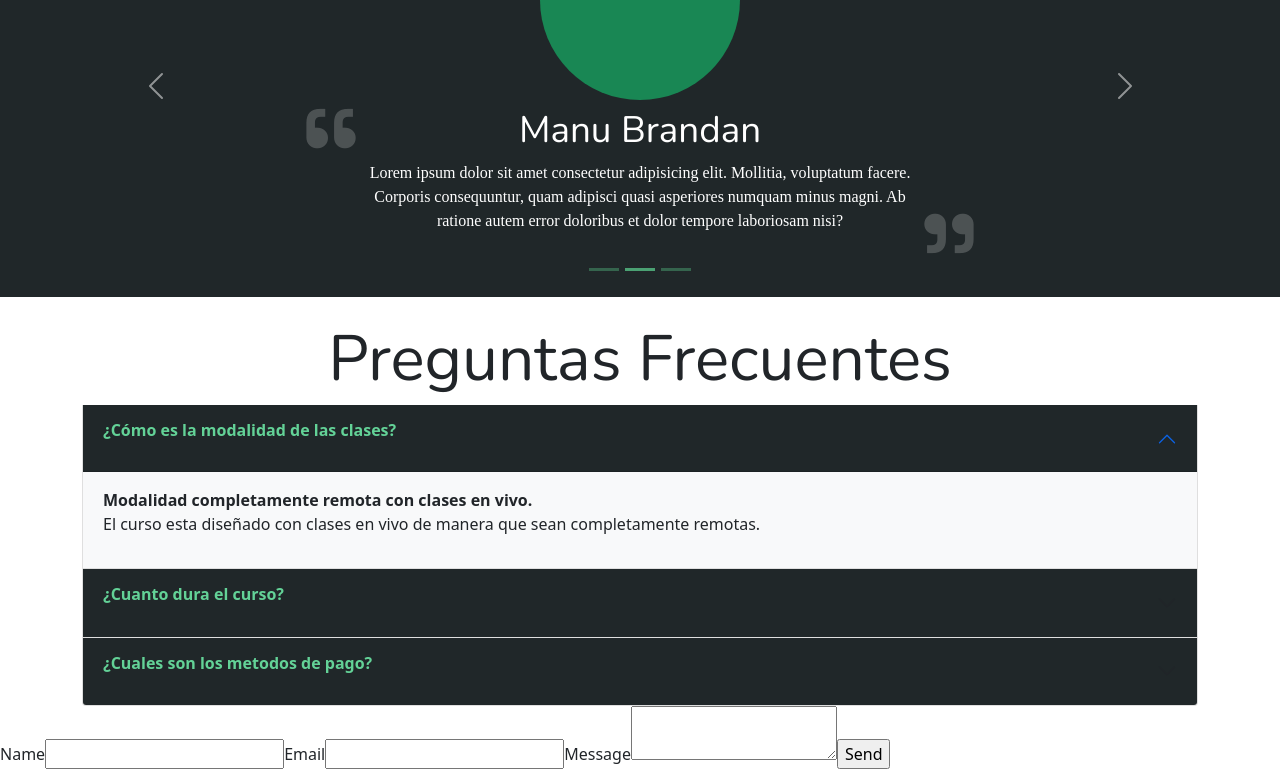
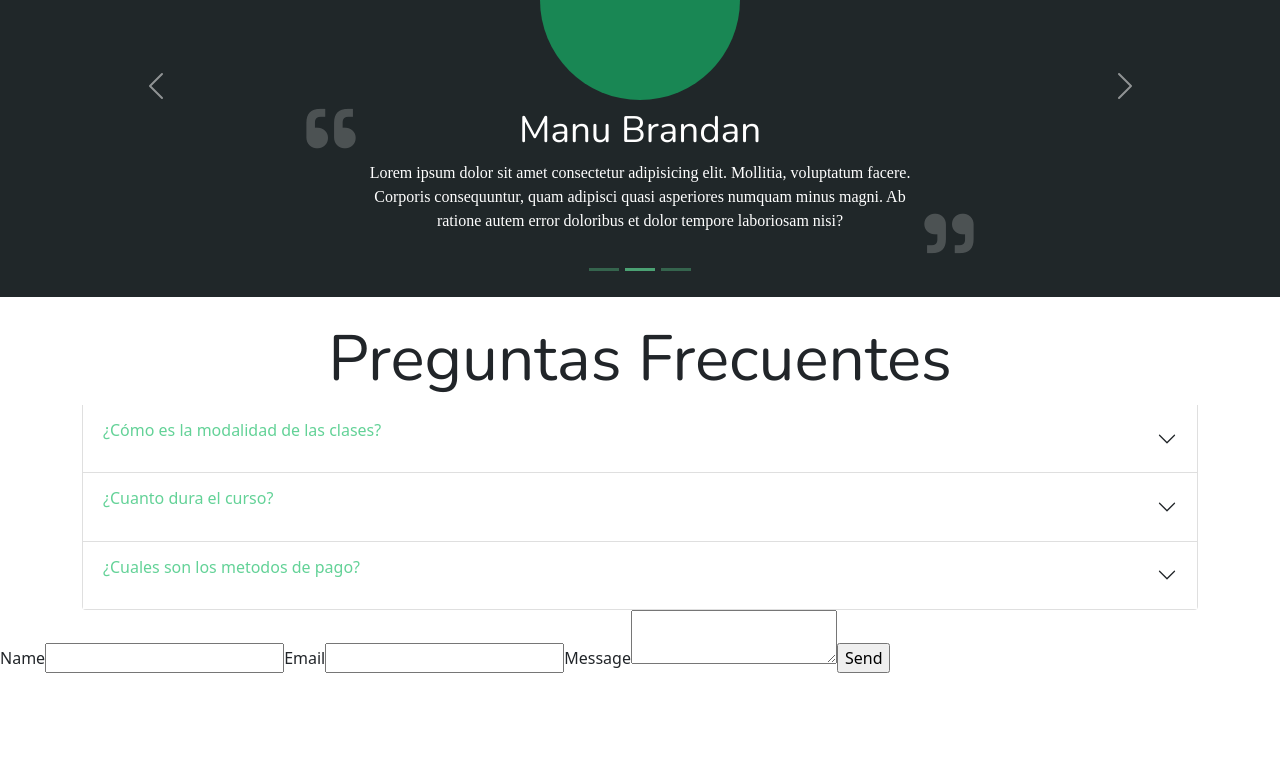
Before and after one commit to Rodriip95/devrops, a React (Create React App) app: page / in a window 1280 px wide. Shown: the part 1332-2101 px from the top of the page. After the commit the page ends 2005 px from the top, so only its background shows below. Built offline with nearby package versions, Linux system fonts and the light colour scheme; a web font is replaced by a local one.

Commit message:
cambios actuales

```diff
--- a/src/componentes/04-Cursos/Course.jsx
+++ b/src/componentes/04-Cursos/Course.jsx
@@ -63,7 +63,7 @@ export default function Course(){
                                 <span>Cupos limitados</span>
                             </div>
                             <div className="precio d-flex justify-content-center">
-                                <p>$<span>4999</span></p>
+                                <p>$<span>6999</span></p>
                             </div>
                             <div className="btnCurso d-flex justify-content-center">
                                 <a href="#">Ver</a>
--- a/src/componentes/05-Faq/Faq.jsx
+++ b/src/componentes/05-Faq/Faq.jsx
@@ -3,47 +3,57 @@ import "./faq.scss"
 
 function faq(){
     return(
+    <div>
+
         <div className="accordion container pt-4" id="accordionExample">
             <div className="text-center">
                 <h2 className="h2faq"> Preguntas Frecuentes</h2>
             </div>
             <div className="accordion-item">
                 <h2 className="accordion-header" id="headingOne">
-            <button className="accordion-button bg-dark text-dark" type="button" data-bs-toggle="collapse" data-bs-target="#collapseOne" aria-expanded="true" aria-controls="collapseOne">
-                <p className="pheader"><strong>¿Cómo es la modalidad de las clases?</strong></p>
+                    <button className="accordion-button collapsed" type="button" data-bs-toggle="collapse" data-bs-target="#collapseOne" aria-expanded="false" aria-controls="collapseOne">
+                        <p className="pheader">¿Cómo es la modalidad de las clases?</p>
                     </button>
                 </h2>
-            <div id="collapseOne" class="accordion-collapse collapse show" aria-labelledby="headingOne" data-bs-parent="#accordionExample">
-            <div className="accordion-body bg-light">
-                <strong>Modalidad completamente remota con clases en vivo.</strong><p>
-                    El curso esta diseñado con clases en vivo de manera que sean completamente remotas.
+                <div id="collapseOne" class="accordion-collapse collapse" aria-labelledby="headingOne" data-bs-parent="#accordionExample">
+                    <div className="accordion-body">
+                        <p>Modalidad completamente remota con clases en vivo. El curso esta diseñado con clases en vivo de manera que sean completamente remotas.
                         </p>
                     </div>
                 </div>
             </div>
+
             <div className="accordion-item">
                 <h2 className="accordion-header" id="headingTwo">
-        <button className="accordion-button collapsed bg-dark" type="button" data-bs-toggle="collapse" data-bs-target="#collapseTwo" aria-expanded="false" aria-controls="collapseTwo">
-            <p className="pheader"><strong>¿Cuanto dura el curso?</strong></p>
+                <button className="accordion-button collapsed" type="button" data-bs-toggle="collapse" data-bs-target="#collapseTwo" aria-expanded="false" aria-controls="collapseTwo">
+                    <p className="pheader">¿Cuanto dura el curso?</p>
                 </button>
                 </h2>
                 <div id="collapseTwo" className="accordion-collapse collapse" aria-labelledby="headingTwo" data-bs-parent="#accordionExample">
                     <div class="accordion-body">
-            <strong>El curso dura 14 semanas</strong> Con una modalidad de 3 clases por semana.
+                        <p>
+                            El curso dura 14 semanas Con una modalidad de 3 clases por semana.
+                        </p>
                     </div>
                 </div>
             </div>
+
             <div className="accordion-item">
                 <h2 className="accordion-header" id="headingThree">
                 <button class="accordion-button collapsed" type="button" data-bs-toggle="collapse" data-bs-target="#collapseThree" aria-expanded="false" aria-controls="collapseThree">
-            <p className="pheader"><strong>¿Cuales son los metodos de pago?</strong></p>
+                    <p className="pheader">¿Cuales son los metodos de pago?</p>
                 </button>
                 </h2>
                 <div id="collapseThree" className="accordion-collapse collapse" aria-labelledby="headingThree" data-bs-parent="#accordionExample">
                     <div class="accordion-body">
-            <strong>Pensando en tu comodidad.</strong> Podes abonar mediante transferencia bancaria o Mercado Pago.
+                        <p>
+
+                        </p>
+                        Pensando en tu comodidad. Podes abonar mediante transferencia bancaria o Mercado Pago.
                     </div>
                 </div>
+            </div>
+
         </div>
     </div>
     )
--- a/src/componentes/05-Faq/faq.scss
+++ b/src/componentes/05-Faq/faq.scss
@@ -4,8 +4,19 @@
     color: $color-vivos !important;
 }
 
+.accordion-item{
+    background-color: #fff !important;
+    h2{
+        background-color: #fff !important;
+    }
+}
 .accordion-button{
-    background-color: $color-fondo !important;
+    background-color: #fff !important;
+}
+.accordion-button:focus{
+    outline: none !important;
+    border: none !important;
+    box-shadow: none !important;
 }
 .h2faq{
     font-family: $fuente-secundario ;
```
Lines whose indentation alone changed are shown as unchanged.
